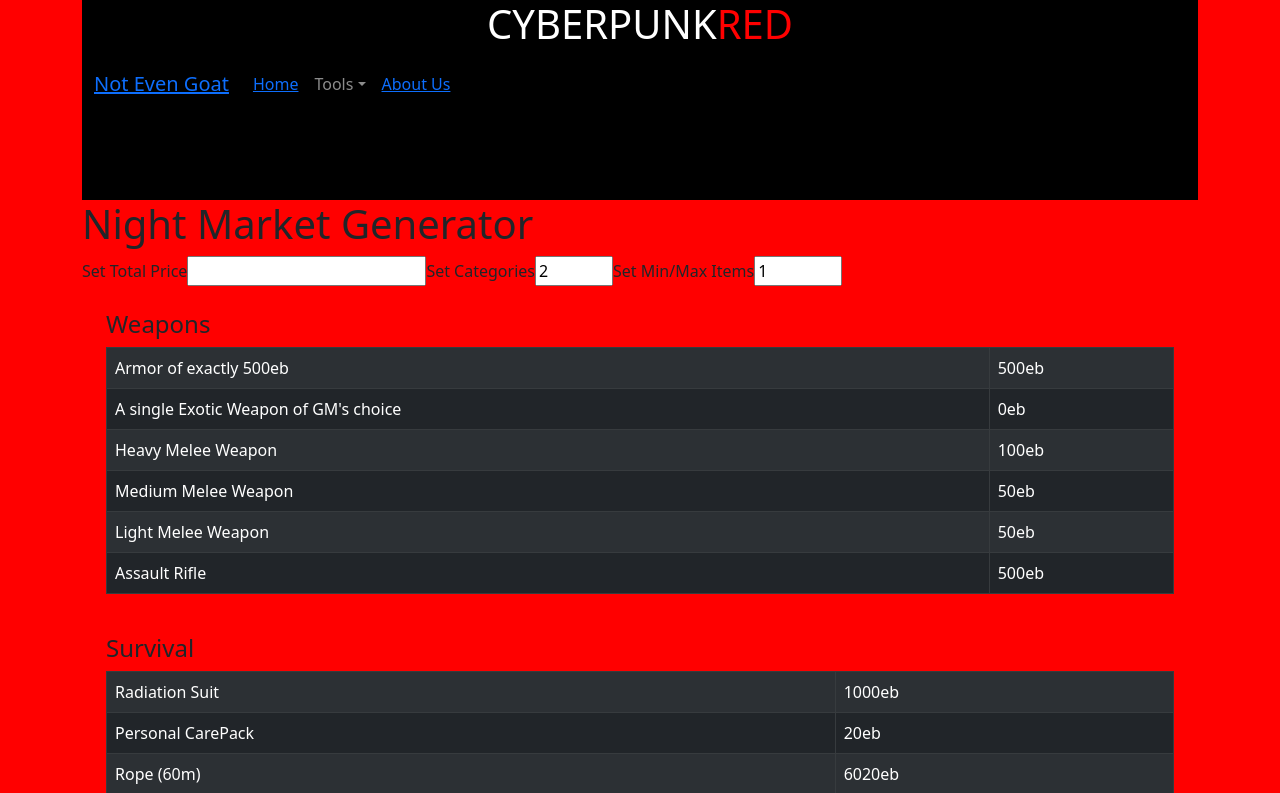
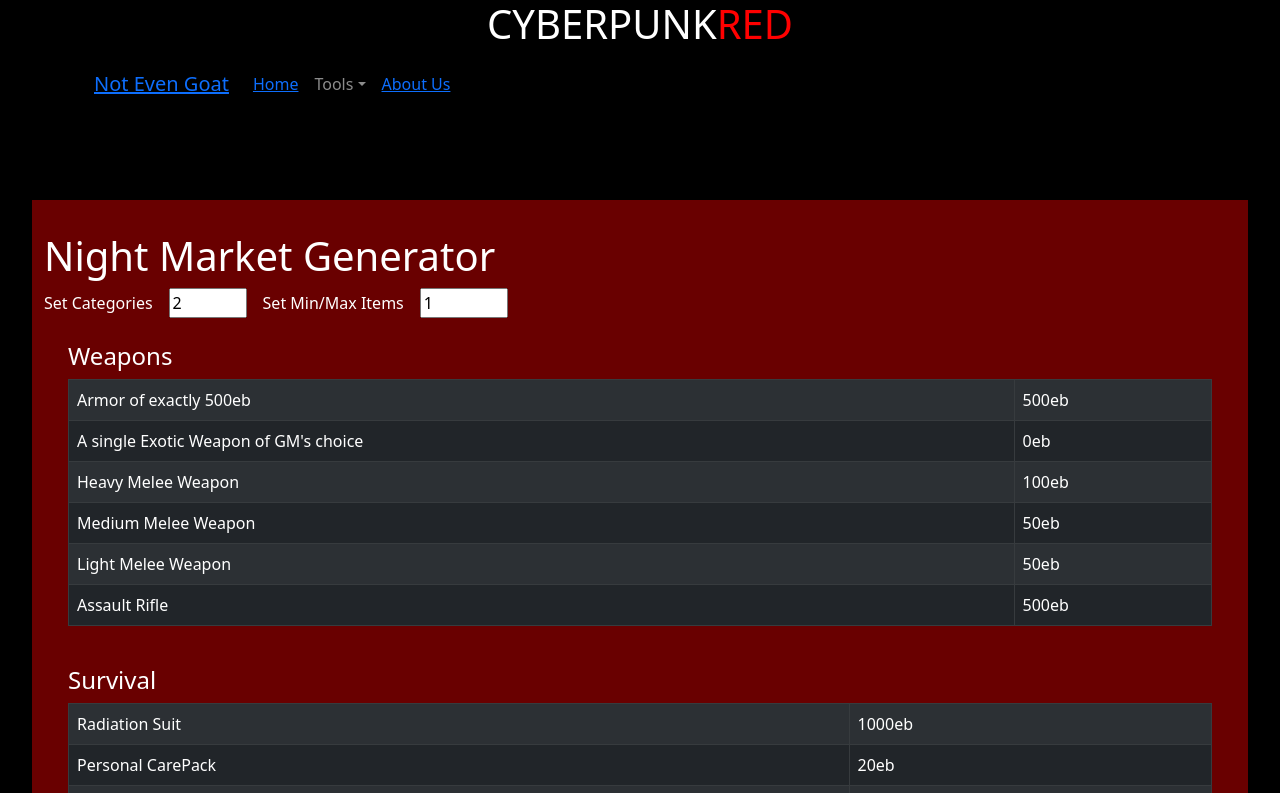
Before and after one commit to notevenagoat/cyberpunktools, a React (Create React App) app: page /night_market in a window 1280 px wide. Shown: the top 793 px of the page. Built offline with nearby package versions, Linux system fonts and the light colour scheme.

Commit message:
changed some colours, added margins, renamed Generate.js to NightMarket.js

```diff
--- a/src/App.js
+++ b/src/App.js
@@ -3,7 +3,7 @@
 import Navigation from "./uicomponents/NavBar";
 import About from "./uicomponents/About";
 
-import Generate from "./components/market/Generate";
+import NightMarket from "./components/market/NightMarket";
 import Category from "./components/market/Category";
 
 import "bootstrap/dist/css/bootstrap.min.css";
@@ -30,13 +30,13 @@
     <Router>
       <Navigation />
       <Switch>
-        <Container>
+        <Container fluid className="main-container">
 
             <Route
               path="/night_market"
               render={(props) => (
 
-                <Generate
+                <NightMarket
                   {...props}
                   paramsChangedFunc={categoriesChanged}
                   items={items}
--- a/src/components/market/Generate.js
+++ b/src/components/market/NightMarket.js
@@ -10,7 +10,7 @@
   return !(isNaN(input) || input > max || input < min);
 };
 
-export default function Generate(props) {
+export default function NightMarket(props) {
   const [nCategories, setNCategories] = useState(2);
   const prevNCategories = useRef();
 
@@ -47,10 +47,6 @@
       <h1>Night Market Generator</h1>
       <section className="d-flex generate">
         <div className="generate_sets">
-          <label for="total_price" variant="success">
-            Set Total Price{" "}
-          </label>
-          <input name="total_price" id="total_price"></input>
           <label for="categories">Set Categories </label>
           <input
             type="number"
--- a/src/index.css
+++ b/src/index.css
@@ -1,5 +1,5 @@
 body {
-    background-color: red !important;
+    background-color: black !important;
 }
 
 header {
@@ -8,3 +8,14 @@
     text-align: center;
     color: white;
 }
+
+.main-container {
+  background-color: #690000;
+  color: white;
+  max-width: 95%;
+  padding: 2rem 0;
+}
+
+.generate_sets * {
+  margin-right: 1rem;
+}
```
